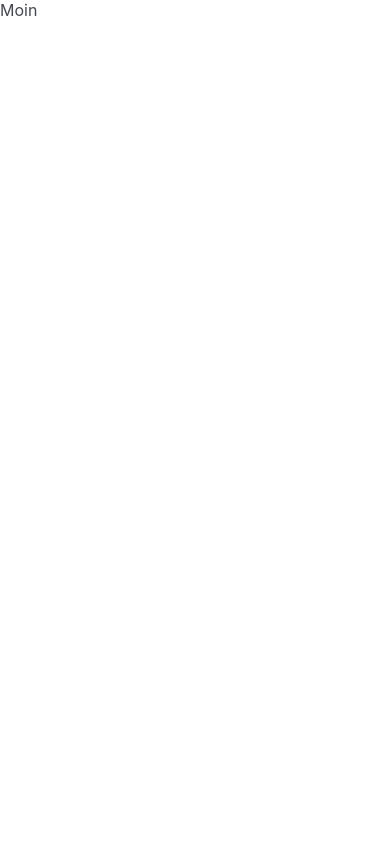
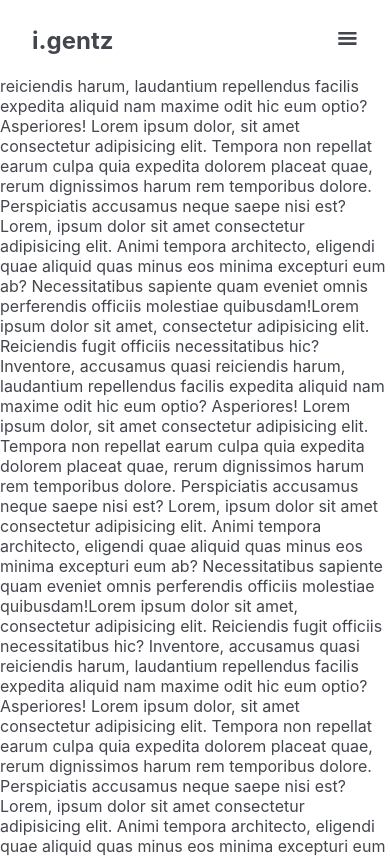
Before and after one commit to ivergentz/proximity, a React (Create React App) app: page / in a window 390 px wide. Shown: the top 857 px of the page. Built offline with nearby package versions, Linux system fonts and the light colour scheme.

Commit message:
Prepared header component, added h2 and MobileIcon

```diff
--- a/package.json
+++ b/package.json
@@ -8,6 +8,7 @@
     "@testing-library/user-event": "^12.8.3",
     "react": "^17.0.2",
     "react-dom": "^17.0.2",
+    "react-icons": "^4.3.1",
     "react-scripts": "4.0.3",
     "styled-components": "^5.3.3",
     "web-vitals": "^1.1.2"
--- a/src/components/Header.js
+++ b/src/components/Header.js
@@ -1,7 +1,53 @@
-import React from 'react'
+import { React, useState } from 'react'
+import { GiHamburgerMenu } from 'react-icons/gi'
+import styled from 'styled-components'
 
 const Header = () => {
-  return <div></div>
+  const [toggle, setToggle] = useState(false)
+
+  const handleClick = () => {
+    setToggle(!toggle)
+  }
+
+  return (
+    <>
+      <HeaderContainer>
+        <h2>i.gentz</h2>
+        <IconContainer>
+          <MobileIcon onClick={handleClick} />
+          {console.log(toggle)}
+        </IconContainer>
+      </HeaderContainer>
+    </>
+  )
 }
 
 export default Header
+
+const HeaderContainer = styled.nav`
+  display: flex;
+  justify-content: space-between;
+  align-items: center;
+  top: 0;
+  position: fixed;
+  width: 100%;
+  height: 5rem;
+  background: var(--bg-white);
+  color: var(--text-dark);
+  z-index: 100;
+
+  h2 {
+    margin-left: 2rem;
+    cursor: pointer;
+  }
+`
+
+const IconContainer = styled.div`
+  margin-right: 2rem;
+`
+
+const MobileIcon = styled(GiHamburgerMenu)`
+  height: 1.3rem;
+  width: 1.3rem;
+  cursor: pointer;
+`
--- a/src/pages/Homepage.js
+++ b/src/pages/Homepage.js
@@ -1,7 +1,114 @@
 import React from 'react'
+import Header from '../components/Header'
 
 const Homepage = () => {
-  return <div>Moin</div>
+  return (
+    <>
+      <Header />
+      <p>
+        Lorem ipsum dolor sit amet, consectetur adipisicing elit. Reiciendis
+        fugit officiis necessitatibus hic? Inventore, accusamus quasi reiciendis
+        harum, laudantium repellendus facilis expedita aliquid nam maxime odit
+        hic eum optio? Asperiores! Lorem ipsum dolor, sit amet consectetur
+        adipisicing elit. Tempora non repellat earum culpa quia expedita dolorem
+        placeat quae, rerum dignissimos harum rem temporibus dolore.
+        Perspiciatis accusamus neque saepe nisi est? Lorem, ipsum dolor sit amet
+        consectetur adipisicing elit. Animi tempora architecto, eligendi quae
+        aliquid quas minus eos minima excepturi eum ab? Necessitatibus sapiente
+        quam eveniet omnis perferendis officiis molestiae quibusdam!Lorem ipsum
+        dolor sit amet, consectetur adipisicing elit. Reiciendis fugit officiis
+        necessitatibus hic? Inventore, accusamus quasi reiciendis harum,
+        laudantium repellendus facilis expedita aliquid nam maxime odit hic eum
+        optio? Asperiores! Lorem ipsum dolor, sit amet consectetur adipisicing
+        elit. Tempora non repellat earum culpa quia expedita dolorem placeat
+        quae, rerum dignissimos harum rem temporibus dolore. Perspiciatis
+        accusamus neque saepe nisi est? Lorem, ipsum dolor sit amet consectetur
+        adipisicing elit. Animi tempora architecto, eligendi quae aliquid quas
+        minus eos minima excepturi eum ab? Necessitatibus sapiente quam eveniet
+        omnis perferendis officiis molestiae quibusdam!Lorem ipsum dolor sit
+        amet, consectetur adipisicing elit. Reiciendis fugit officiis
+        necessitatibus hic? Inventore, accusamus quasi reiciendis harum,
+        laudantium repellendus facilis expedita aliquid nam maxime odit hic eum
+        optio? Asperiores! Lorem ipsum dolor, sit amet consectetur adipisicing
+        elit. Tempora non repellat earum culpa quia expedita dolorem placeat
+        quae, rerum dignissimos harum rem temporibus dolore. Perspiciatis
+        accusamus neque saepe nisi est? Lorem, ipsum dolor sit amet consectetur
+        adipisicing elit. Animi tempora architecto, eligendi quae aliquid quas
+        minus eos minima excepturi eum ab? Necessitatibus sapiente quam eveniet
+        omnis perferendis officiis molestiae quibusdam!Lorem ipsum dolor sit
+        amet, consectetur adipisicing elit. Reiciendis fugit officiis
+        necessitatibus hic? Inventore, accusamus quasi reiciendis harum,
+        laudantium repellendus facilis expedita aliquid nam maxime odit hic eum
+        optio? Asperiores! Lorem ipsum dolor, sit amet consectetur adipisicing
+        elit. Tempora non repellat earum culpa quia expedita dolorem placeat
+        quae, rerum dignissimos harum rem temporibus dolore. Perspiciatis
+        accusamus neque saepe nisi est? Lorem, ipsum dolor sit amet consectetur
+        adipisicing elit. Animi tempora architecto, eligendi quae aliquid quas
+        minus eos minima excepturi eum ab? Necessitatibus sapiente quam eveniet
+        omnis perferendis officiis molestiae quibusdam!Lorem ipsum dolor sit
+        amet, consectetur adipisicing elit. Reiciendis fugit officiis
+        necessitatibus hic? Inventore, accusamus quasi reiciendis harum,
+        laudantium repellendus facilis expedita aliquid nam maxime odit hic eum
+        optio? Asperiores! Lorem ipsum dolor, sit amet consectetur adipisicing
+        elit. Tempora non repellat earum culpa quia expedita dolorem placeat
+        quae, rerum dignissimos harum rem temporibus dolore. Perspiciatis
+        accusamus neque saepe nisi est? Lorem, ipsum dolor sit amet consectetur
+        adipisicing elit. Animi tempora architecto, eligendi quae aliquid quas
+        minus eos minima excepturi eum ab? Necessitatibus sapiente quam eveniet
+        omnis perferendis officiis molestiae quibusdam!Lorem ipsum dolor sit
+        amet, consectetur adipisicing elit. Reiciendis fugit officiis
+        necessitatibus hic? Inventore, accusamus quasi reiciendis harum,
+        laudantium repellendus facilis expedita aliquid nam maxime odit hic eum
+        optio? Asperiores! Lorem ipsum dolor, sit amet consectetur adipisicing
+        elit. Tempora non repellat earum culpa quia expedita dolorem placeat
+        quae, rerum dignissimos harum rem temporibus dolore. Perspiciatis
+        accusamus neque saepe nisi est? Lorem, ipsum dolor sit amet consectetur
+        adipisicing elit. Animi tempora architecto, eligendi quae aliquid quas
+        minus eos minima excepturi eum ab? Necessitatibus sapiente quam eveniet
+        omnis perferendis officiis molestiae quibusdam!Lorem ipsum dolor sit
+        amet, consectetur adipisicing elit. Reiciendis fugit officiis
+        necessitatibus hic? Inventore, accusamus quasi reiciendis harum,
+        laudantium repellendus facilis expedita aliquid nam maxime odit hic eum
+        optio? Asperiores! Lorem ipsum dolor, sit amet consectetur adipisicing
+        elit. Tempora non repellat earum culpa quia expedita dolorem placeat
+        quae, rerum dignissimos harum rem temporibus dolore. Perspiciatis
+        accusamus neque saepe nisi est? Lorem, ipsum dolor sit amet consectetur
+        adipisicing elit. Animi tempora architecto, eligendi quae aliquid quas
+        minus eos minima excepturi eum ab? Necessitatibus sapiente quam eveniet
+        omnis perferendis officiis molestiae quibusdam!Lorem ipsum dolor sit
+        amet, consectetur adipisicing elit. Reiciendis fugit officiis
+        necessitatibus hic? Inventore, accusamus quasi reiciendis harum,
+        laudantium repellendus facilis expedita aliquid nam maxime odit hic eum
+        optio? Asperiores! Lorem ipsum dolor, sit amet consectetur adipisicing
+        elit. Tempora non repellat earum culpa quia expedita dolorem placeat
+        quae, rerum dignissimos harum rem temporibus dolore. Perspiciatis
+        accusamus neque saepe nisi est? Lorem, ipsum dolor sit amet consectetur
+        adipisicing elit. Animi tempora architecto, eligendi quae aliquid quas
+        minus eos minima excepturi eum ab? Necessitatibus sapiente quam eveniet
+        omnis perferendis officiis molestiae quibusdam!Lorem ipsum dolor sit
+        amet, consectetur adipisicing elit. Reiciendis fugit officiis
+        necessitatibus hic? Inventore, accusamus quasi reiciendis harum,
+        laudantium repellendus facilis expedita aliquid nam maxime odit hic eum
+        optio? Asperiores! Lorem ipsum dolor, sit amet consectetur adipisicing
+        elit. Tempora non repellat earum culpa quia expedita dolorem placeat
+        quae, rerum dignissimos harum rem temporibus dolore. Perspiciatis
+        accusamus neque saepe nisi est? Lorem, ipsum dolor sit amet consectetur
+        adipisicing elit. Animi tempora architecto, eligendi quae aliquid quas
+        minus eos minima excepturi eum ab? Necessitatibus sapiente quam eveniet
+        omnis perferendis officiis molestiae quibusdam!Lorem ipsum dolor sit
+        amet, consectetur adipisicing elit. Reiciendis fugit officiis
+        necessitatibus hic? Inventore, accusamus quasi reiciendis harum,
+        laudantium repellendus facilis expedita aliquid nam maxime odit hic eum
+        optio? Asperiores! Lorem ipsum dolor, sit amet consectetur adipisicing
+        elit. Tempora non repellat earum culpa quia expedita dolorem placeat
+        quae, rerum dignissimos harum rem temporibus dolore. Perspiciatis
+        accusamus neque saepe nisi est? Lorem, ipsum dolor sit amet consectetur
+        adipisicing elit. Animi tempora architecto, eligendi quae aliquid quas
+        minus eos minima excepturi eum ab? Necessitatibus sapiente quam eveniet
+        omnis perferendis officiis molestiae quibusdam!
+      </p>
+    </>
+  )
 }
 
 export default Homepage
```
Also changed, not shown: 1 other file (tests, documents, lock files or other folders).
